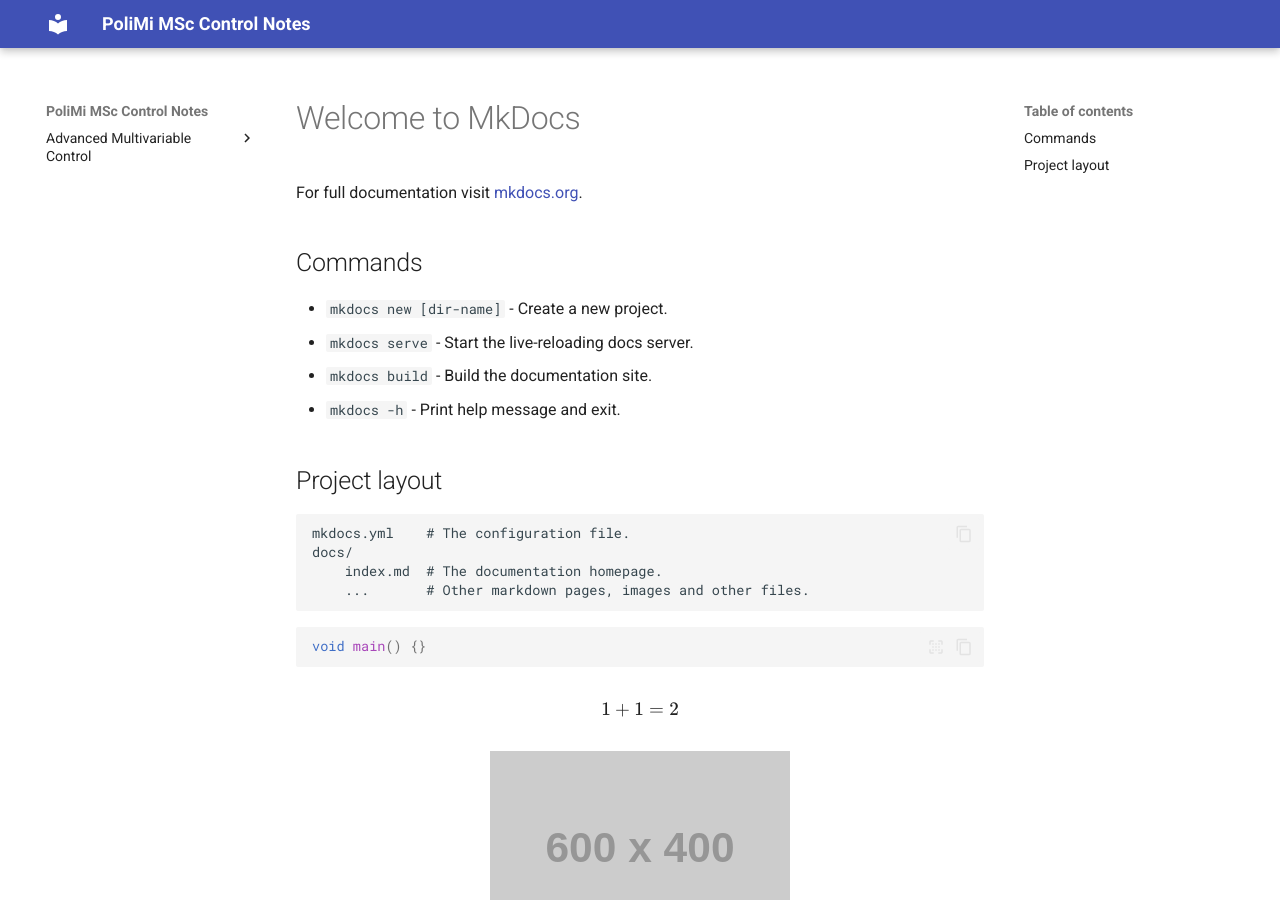
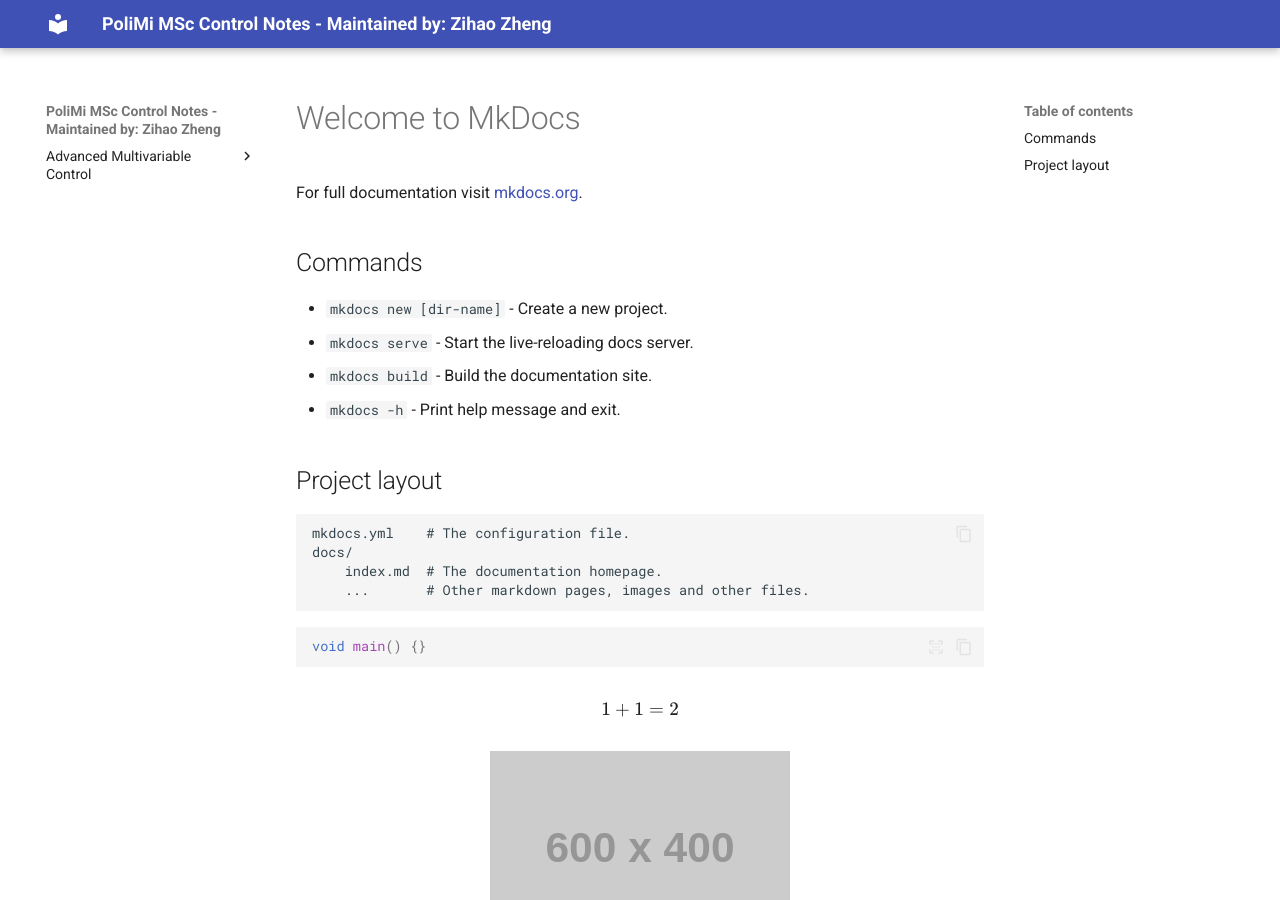
Before and after one commit to hari-robotics/polimi-msc-control-notes, an MkDocs documentation site: the page built from docs/index.md, in a window 1280 px wide and 900 px high. Built offline with MkDocs 1.6.1 and Material for MkDocs 9.7.7, drawn with Linux system fonts in a browser that asks for light colours.

Commit message:
add maintainer information

```diff
--- a/mkdocs.yml
+++ b/mkdocs.yml
@@ -1,4 +1,4 @@
-site_name: PoliMi MSc Control Notes
+site_name: 'PoliMi MSc Control Notes - Maintained by: Zihao Zheng'
 site_url: https://polimi-msc-control-notes.vercel.app/
 
 nav:
```
